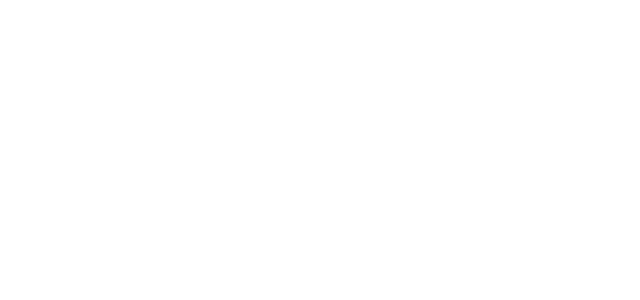
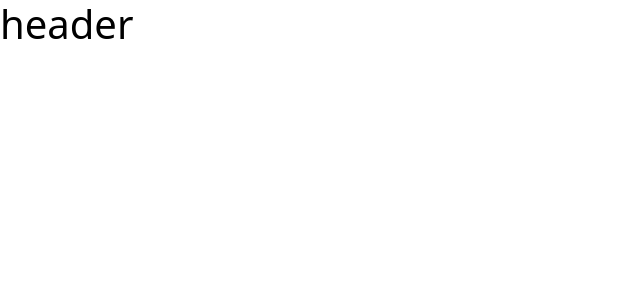
Before and after one commit to Ericson-Manalo/nespresso, a Vue app: page / in a window 1280 px wide. Shown: the top 300 px of the page, without its empty margins (0-640 px from the left). Built offline with nearby package versions, Linux system fonts and the light colour scheme.

Commit message:
wrote 'header' to test if i see it on page

```diff
--- a/src/components/AppHeader.vue
+++ b/src/components/AppHeader.vue
@@ -1,13 +1,23 @@
 <template lang="">
-    <div>
+    <header>
+        <div>
+            <h1>
+                header
+            </h1>
+        </div>
+    </header>
+</template>
 
-    </div>
-</template>
 <script>
 export default {
 
 }
 </script>
-<style lang="">
 
+<style scoped lang="scss">
+    header{
+        height: 200px;
+        background-color: white;
+        color: black;
+    }
 </style>
```
